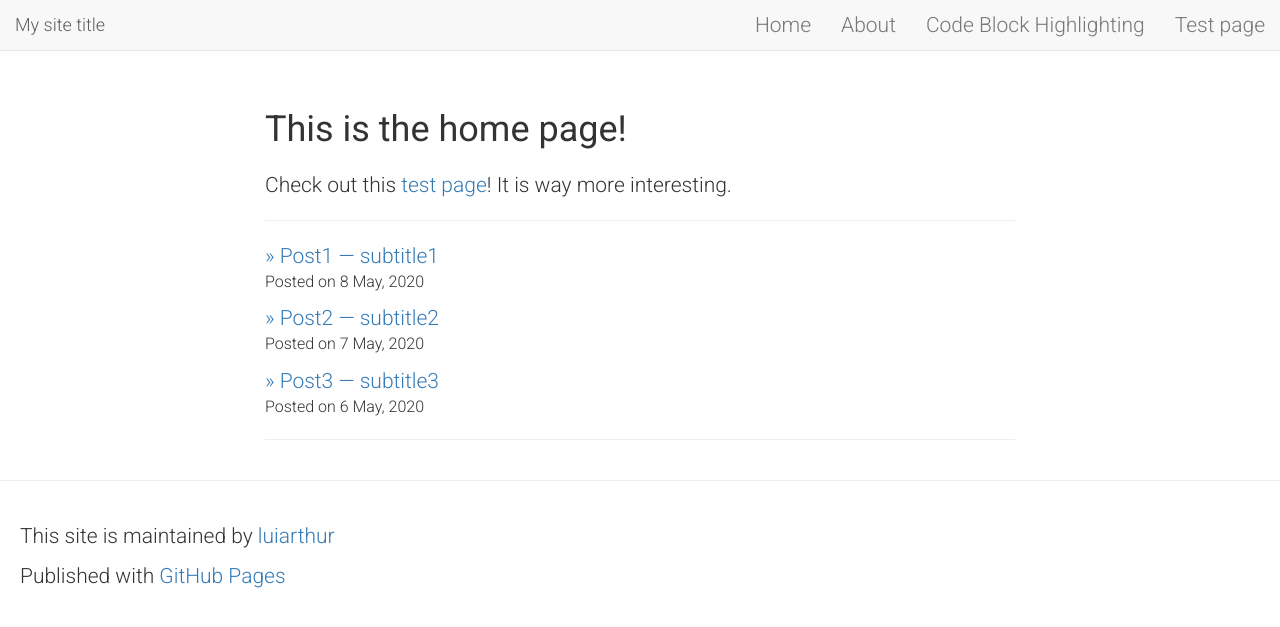
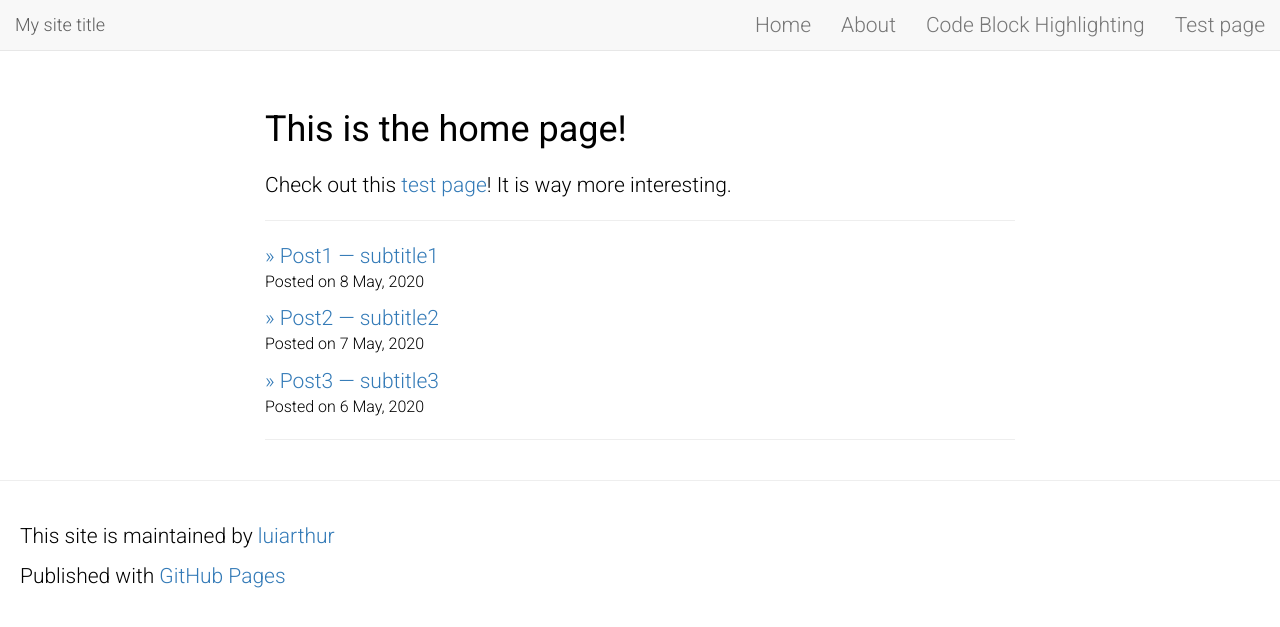
Before and after one commit to luiarthur/ghpage-template, a Jekyll site: the page built from docs/index.md, in a window 1280 px wide. Shown: the top 627 px of the page. Built offline with Jekyll 4.4.1, drawn with Linux system fonts in a browser that asks for light colours; nearby versions of some CDN libraries; our own code applies the rules of GitHub Pages for plain Markdown files.

Commit message:
use css variables

```diff
--- a/docs/assets/css/my-style.css
+++ b/docs/assets/css/my-style.css
@@ -1,20 +1,26 @@
+:root {
+  --main-font-family: 'Roboto', sans-serif;
+  --main-font-weight: 300;
+  --main-bold-font-weight: 400;
+  --main-font-size: 21px;
+}
 div#footer_wrap {
   padding: 20px;
 }
-
 /* font stuff */
 body, h1, h2, h3, h4, h5, h6 {
   font-family: 'Roboto', sans-serif;
+  color: black;
 }
 h1, h2, h3, h4, h5, h6 {
-  font-weight: 400;
+  font-weight: var(--main-bold-font-weight);
   padding-top: 30px;
   padding-bottom: 10px;
 }
-strong { font-weight: 400; }
+strong { font-weight: var(--main-bold-font-weight); }
 body {
-  font-size: 21px;
-  font-weight: 300;
+  font-size: var(--main-font-size);
+  font-weight: var(--main-font-weight);
 }
 /* For compatible mathjax fontsizes. */
 .mjx-chtml {
```
